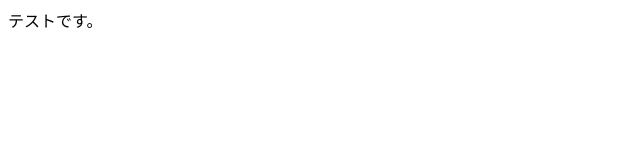
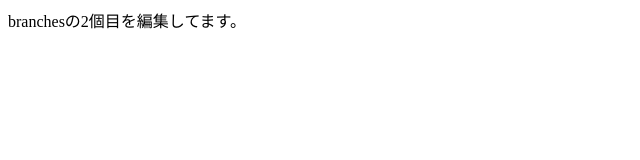
Before and after one commit to else-Fukuzaki/html-test, a plain HTML site: page index.html in a window 1280 px wide. Shown: the whole page, without its empty margins (0-640 px from the left). Drawn offline with Linux system fonts and the light colour scheme.

Commit message:
branchesの2個目のtest_edit close#1

```diff
--- a/index.html
+++ b/index.html
@@ -3,9 +3,9 @@
   <head>
     <meta charset="UTF-8" />
     <meta name="viewport" content="width=device-width, initial-scale=1.0" />
-    <title>ドキュメント</title>
+    <title>branchesが2個になって</title>
   </head>
   <body>
-    テストです。
+    branchesの2個目を編集してます。
   </body>
 </html>
```
